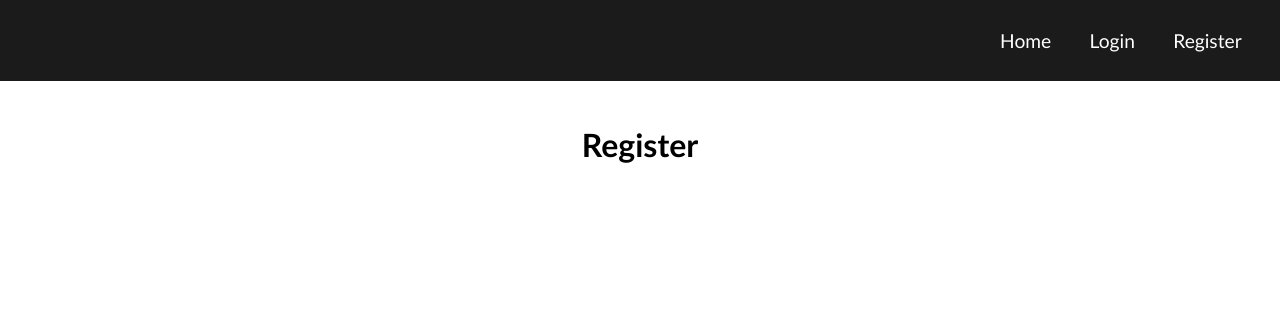
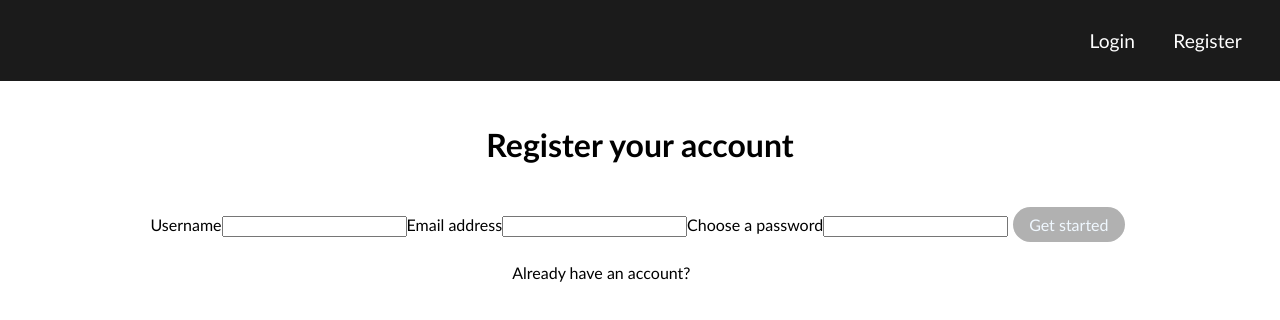
Before and after one commit to minttulumi/chat-app, a React (Create React App) app: page /register in a window 1280 px wide. Shown: the top 320 px of the page. Built offline with nearby package versions, Linux system fonts and the light colour scheme; no server answers.

Commit message:
Setting up firebase, login and registering system and conditional rendering

```diff
--- a/package.json
+++ b/package.json
@@ -6,6 +6,8 @@
     "@testing-library/jest-dom": "^5.16.2",
     "@testing-library/react": "^12.1.4",
     "@testing-library/user-event": "^13.5.0",
+    "dotenv": "^16.0.0",
+    "firebase": "^9.6.11",
     "react": "^17.0.2",
     "react-dom": "^17.0.2",
     "react-router-dom": "^5.2.0",
--- a/src/App.js
+++ b/src/App.js
@@ -1,6 +1,7 @@
 import React from 'react';
 import './App.css';
 import Chatbox from './components/Chatbox.js';
+import {Link} from 'react-router-dom';
 
 
 class App extends React.Component {
@@ -29,11 +30,23 @@
   return (
     <div className="App">
       <h1>Chat app</h1>
-      <Chatbox items={this.state.items} />
-      <form className="message-form" onSubmit={this.onSubmit}>
-      <input value={this.state.term} onChange={this.onChange} />
-        <button>Send</button>
-      </form>
+
+      {this.props.user && (
+        <div className="allow-chat">
+          <Chatbox items={this.state.items} />
+          <form className="message-form" onSubmit={this.onSubmit}>
+          <input value={this.state.term} onChange={this.onChange} />
+          <button>Send</button>
+          </form>
+        </div>
+      )}
+      {!this.props.user && (
+        <div className="disallow-chat">
+          <p>
+            <Link to="/login">Login</Link> or <Link to="/register">Register</Link> to start chatting!
+          </p>
+          </div>
+      )}
     </div>
   );
 }
--- a/src/components/Login.js
+++ b/src/components/Login.js
@@ -1,11 +1,52 @@
 import React from "react";
+import firebase from "../firebase.js";
+import { Link } from 'react-router-dom';
 import './Login.css';
 
 class Login extends React.Component {
+    constructor(props) {
+        super(props);
+        this.state = {
+            email: '',
+            password: '',
+            error: null,
+        };
+    }
+    handleChange = e => {
+        this.setState({[e.target.name]: e.target.value});
+    }
+    handleSubmit = e => {
+        e.preventDefault();
+        const {email, username, password} = this.state;
+        firebase.auth().signInWithEmailAndPassword(email, password).then(() => {
+                this.props.history.push('/');
+            })
+            .catch(error => {
+                this.setState({error});
+            });
+        }
     render() {
+        const {email, password, error} = this.state;
         return (
-            <div>
+            <div className="auth-container">
                 <h1>Login</h1>
+                <p>Login to access your account</p>
+                {error && <p className="error-message">{error.message}</p>}
+                <form onSubmit={this.handleSubmit}>
+                    <label htmlFor="email">Email address</label>
+                    <input type="text" name="email" id="email" value={email} onChange={this.handleChange}></input>
+                    <label htmlFor="password">Password</label>
+                    <input
+                        type="password"
+                        name="password"
+                        id="password"
+                        value={password}
+                        onChange={this.handleChange}
+                        >
+                    </input>
+                    <button className="submit">Login</button>
+                    <p>Don't have an account? <Link className="login-btn" to="/register">Register here</Link>.</p>
+                </form>
             </div>
         );
     }
--- a/src/components/Register.js
+++ b/src/components/Register.js
@@ -1,11 +1,60 @@
 import React from "react";
+import firebase from "../firebase.js";
+import { Link } from 'react-router-dom';
 import './Register.css';
 
 class Register extends React.Component {
+    constructor(props){
+        super(props);
+        this.state = {
+            username: '',
+            email: '',
+            password: '',
+            error: null
+        }
+    }
+    handleChange = e => {
+        this.setState({[e.target.name]: e.target.value});
+    }
+    handleSubmit = e => {
+        e.preventDefault();
+        const {email, username, password} = this.state;
+        firebase.auth().createUserWithEmailAndPassword(email, password).then(() => {
+            const user = firebase.auth().currentUser;
+            user.updateProfile({displayName: username}).then(() => {
+                this.props.history.push('/');
+            })
+            .catch(error => {
+                this.setState({error});
+            });
+        })
+        .catch(error => {
+            this.setState({error});
+        })
+    }
     render() {
+        const {email, username, password, error} = this.state;
         return (
-            <div>
-                <h1>Register</h1>
+            <div className="auth-container">
+                <h1>Register your account</h1>
+                {error && <p className="error-message">{error.message}</p>}
+                <form onSubmit={this.handleSubmit}>
+                    <label htmlFor="username">Username</label>
+                    <input type="text" name="username" id="username" value={username} onChange={this.handleChange}></input>
+                    <label htmlFor="email">Email address</label>
+                    <input type="text" name="email" id="email" value={email} onChange={this.handleChange}></input>
+                    <label htmlFor="password">Choose a password</label>
+                    <input
+                        type="password"
+                        name="password"
+                        id="password"
+                        value={password}
+                        onChange={this.handleChange}
+                        >
+                    </input>
+                    <button className="submit">Get started</button>
+                    <p>Already have an account? <Link className="login-btn" to="/login">Login here</Link></p>
+                </form>
             </div>
         );
     }
--- /dev/null
+++ b/src/firebase.js
@@ -0,0 +1,19 @@
+// Import firebase
+import firebase from 'firebase/compat/app';
+import 'firebase/compat/auth';
+
+// Your web app's Firebase configuration
+const firebaseConfig = {
+  apiKey: process.env.REACT_APP_API_KEY,
+  authDomain: process.env.REACT_APP_AUTH_DOMAIN,
+  projectId: process.env.REACT_APP_PROJECT_ID,
+  storageBucket: process.env.REACT_APP_STORAGE_BUCKET,
+  messagingSenderId: process.env.REACT_APP_MESSAGING_SENDER_ID,
+  appId: process.env.REACT_APP_APP_ID,
+};
+
+// Initialize Firebase
+firebase.initializeApp(firebaseConfig);
+export const provider = new firebase.auth.GoogleAuthProvider();
+export const auth = firebase.auth();
+export default firebase;
--- a/src/index.js
+++ b/src/index.js
@@ -6,21 +6,44 @@
 import  Login from './components/Login';
 import Register from './components/Register';
 import { BrowserRouter as Router, Route, Link, Switch } from 'react-router-dom';
+import firebase, {auth, provider} from './firebase.js';
+import { fireEvent } from '@testing-library/react';
 
 class AppRouter extends React.Component {
+  constructor(props) {
+    super(props);
+    this.state = {user: null}
+  }
+  componentDidMount() {
+    auth.onAuthStateChanged(user => {
+      if(user){
+        this.setState({user});
+      }
+    })
+  }
+  logOutUser = () => {
+    firebase.auth().signOut()
+    .then(window.location = "/");
+  }
   render() {
     return (
       <Router>
         <div className="app">
           <nav className="main-nav">
-            <Link to="/">Home</Link>
-            <Link to="/login">Login</Link>
-            <Link to="/register">Register</Link>
+            {!this.state.user &&
+              <div>
+                <Link to="/login">Login</Link>
+                <Link to="/register">Register</Link>
+              </div>
+            }
+            {this.state.user &&
+              <a href="#!" onClick={this.logOutUser}>Log Out</a>
+            }
           </nav>
           <Switch>
-            <Route exact path="/" component={App} />
-            <Route path="/login" component={Login} />
-            <Route path="/register" component={Register} />
+            <Route path="/" exact render={() => <App user={this.state.user}/>} />
+            <Route path="/login" exact component={Login} />
+            <Route path="/register" exact component={Register} />
           </Switch>
         </div>
       </Router>
```
Also changed, not shown: 2 other files (tests, documents, lock files or other folders).
